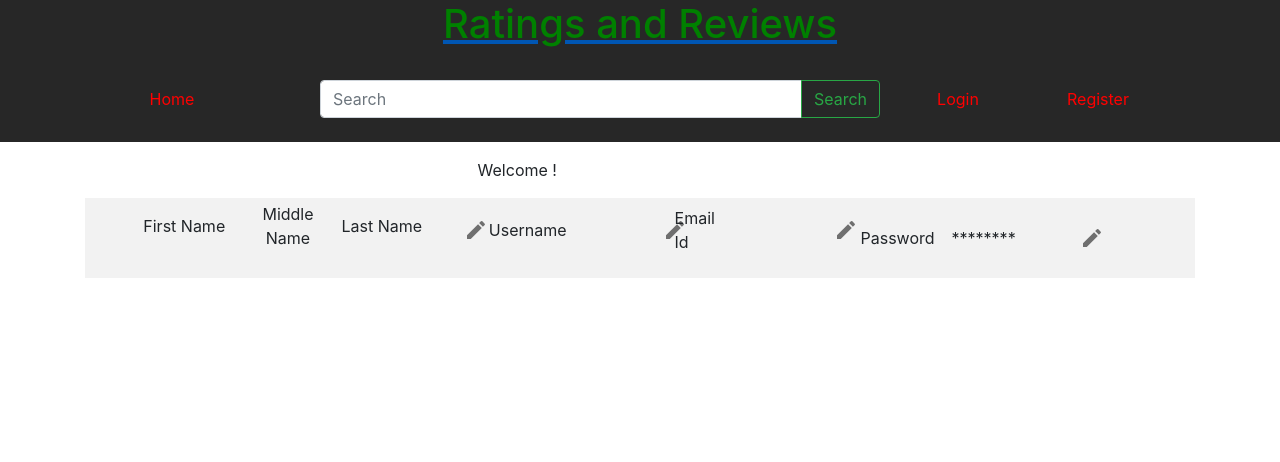
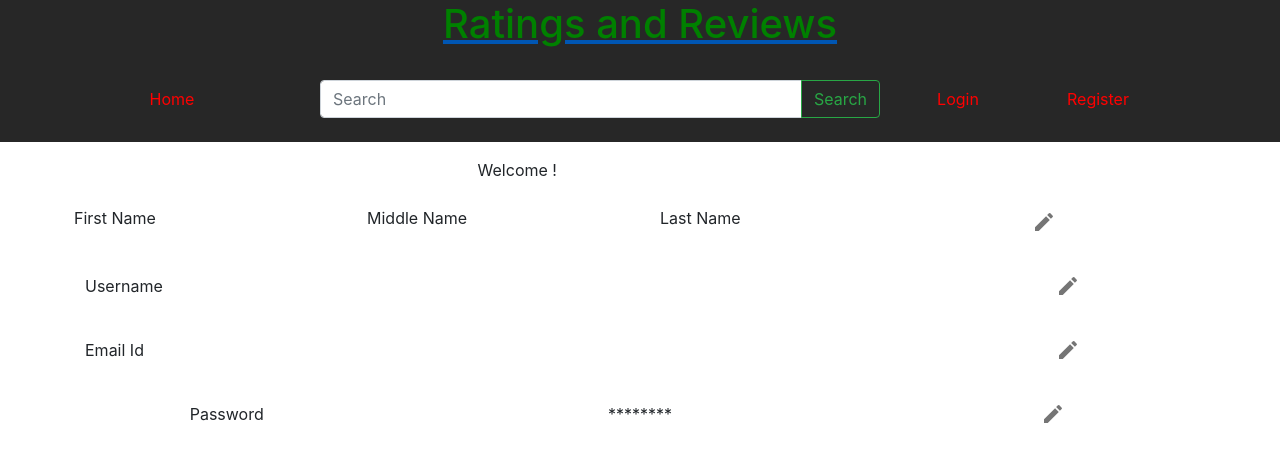
Before and after one commit to yswarkare/Rating_And_Reviews_Website, a React (Create React App) app in the folder ratings-and-reviews/: page /user-profile in a window 1280 px wide. Shown: the top 462 px of the page. Built offline with nearby package versions, Linux system fonts and the light colour scheme; no server answers.

Commit message:
css profile

```diff
--- a/ratings-and-reviews/src/App.css
+++ b/ratings-and-reviews/src/App.css
@@ -101,13 +101,7 @@ a {
   justify-content: right;
   align-items: center;
 }
-.user-profile-info{
-  background-color: #f2f2f2;
-  display: flex;
-  justify-content: center;
-  align-items: center;
-  align-content: center;
-}
+
 .user-login-container{
   display: flex;
   justify-content: center;
```
